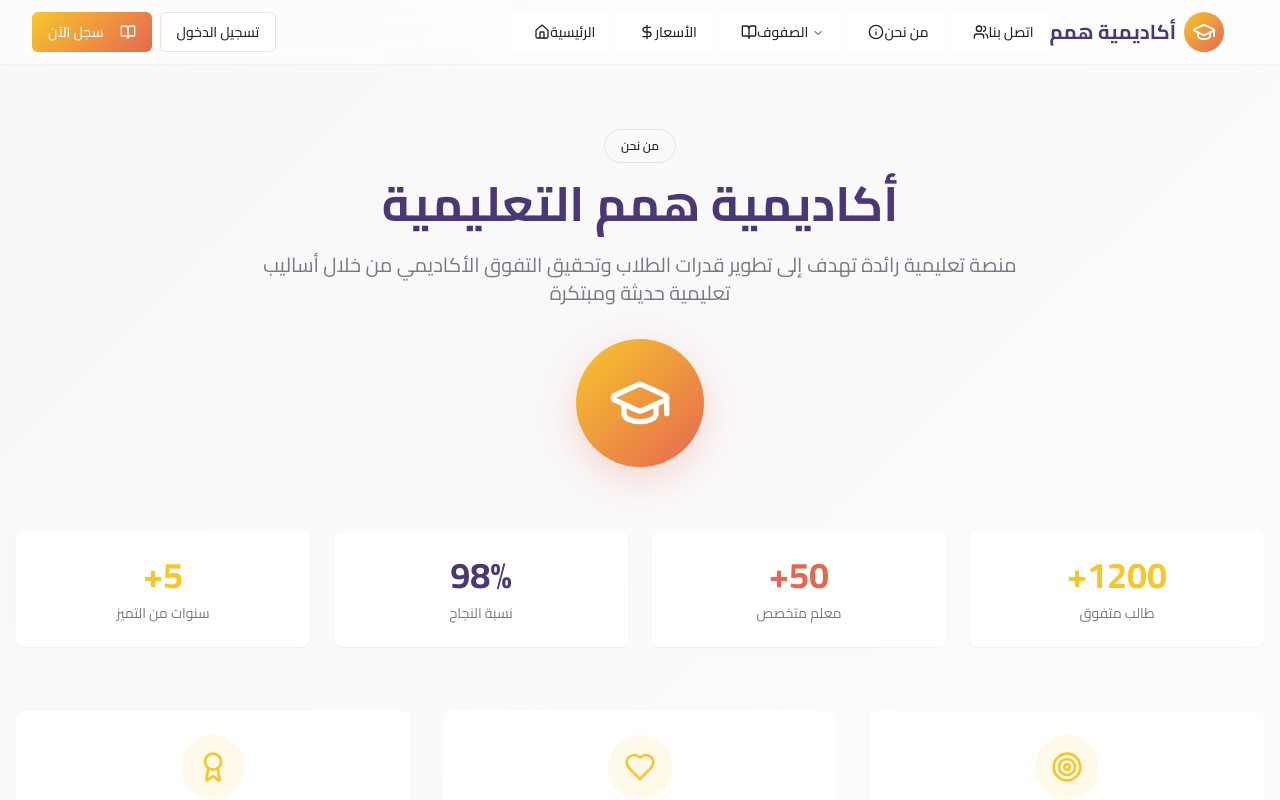
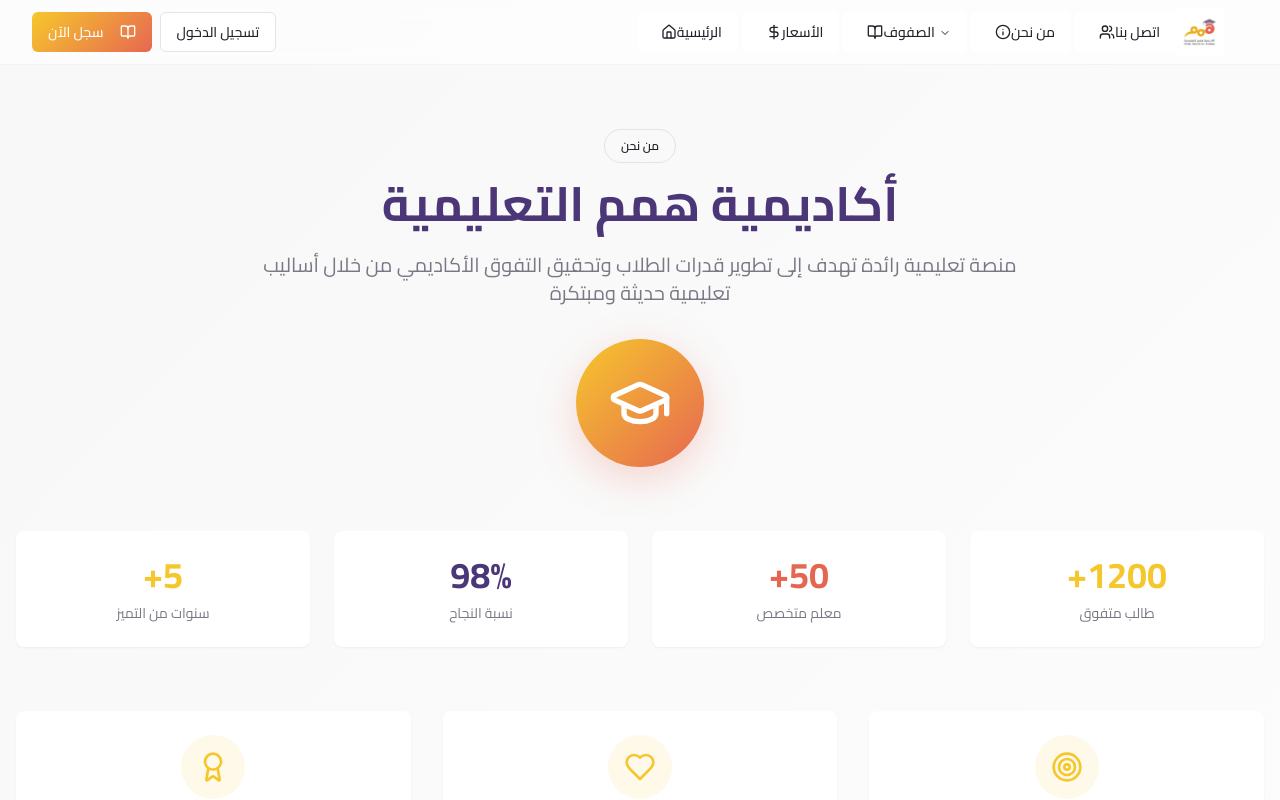
Before and after one commit to alanqoudif/himmam-academy-enroll, a React (Vite) app: page /about in a window 1280 px wide. Shown: the top 800 px of the page. Built offline with nearby package versions, Linux system fonts and the light colour scheme.

Commit message:
Add favicon and header logo
Use the provided logo as the website's favicon and header logo.

```diff
--- a/index.html
+++ b/index.html
@@ -11,6 +11,9 @@
     <link rel="preconnect" href="https://fonts.googleapis.com">
     <link rel="preconnect" href="https://fonts.gstatic.com" crossorigin>
     <link href="https://fonts.googleapis.com/css2?family=Cairo:wght@300;400;500;600;700&family=Roboto:wght@300;400;500;700&display=swap" rel="stylesheet">
+
+    <!-- Favicon -->
+    <link rel="icon" href="/lovable-uploads/ad6d0aa7-ee9b-4c8b-8205-791c0b7943c8.png" type="image/png">
 
     <meta property="og:title" content="himmam-academy-enroll" />
     <meta property="og:description" content="Lovable Generated Project" />
--- a/src/components/Header.tsx
+++ b/src/components/Header.tsx
@@ -35,10 +35,11 @@ const Header = () => {
       <div className="container flex h-16 items-center">
         {/* Logo */}
         <Link to="/" className="flex items-center space-x-2 space-x-reverse mr-6">
-          <div className="w-10 h-10 bg-gradient-primary rounded-full flex items-center justify-center">
-            <GraduationCap className="w-6 h-6 text-white" />
-          </div>
-          <span className="font-bold text-xl text-accent">أكاديمية همم</span>
+          <img
+            src="/lovable-uploads/ad6d0aa7-ee9b-4c8b-8205-791c0b7943c8.png"
+            alt="أكاديمية همم التعليمية"
+            className="w-12 h-12"
+          />
         </Link>
 
         {/* Desktop Navigation */}
```
Also changed, not shown: public/lovable-uploads/ad6d0aa7-ee9b-4c8b-8205-791c0b7943c8.png (added).
